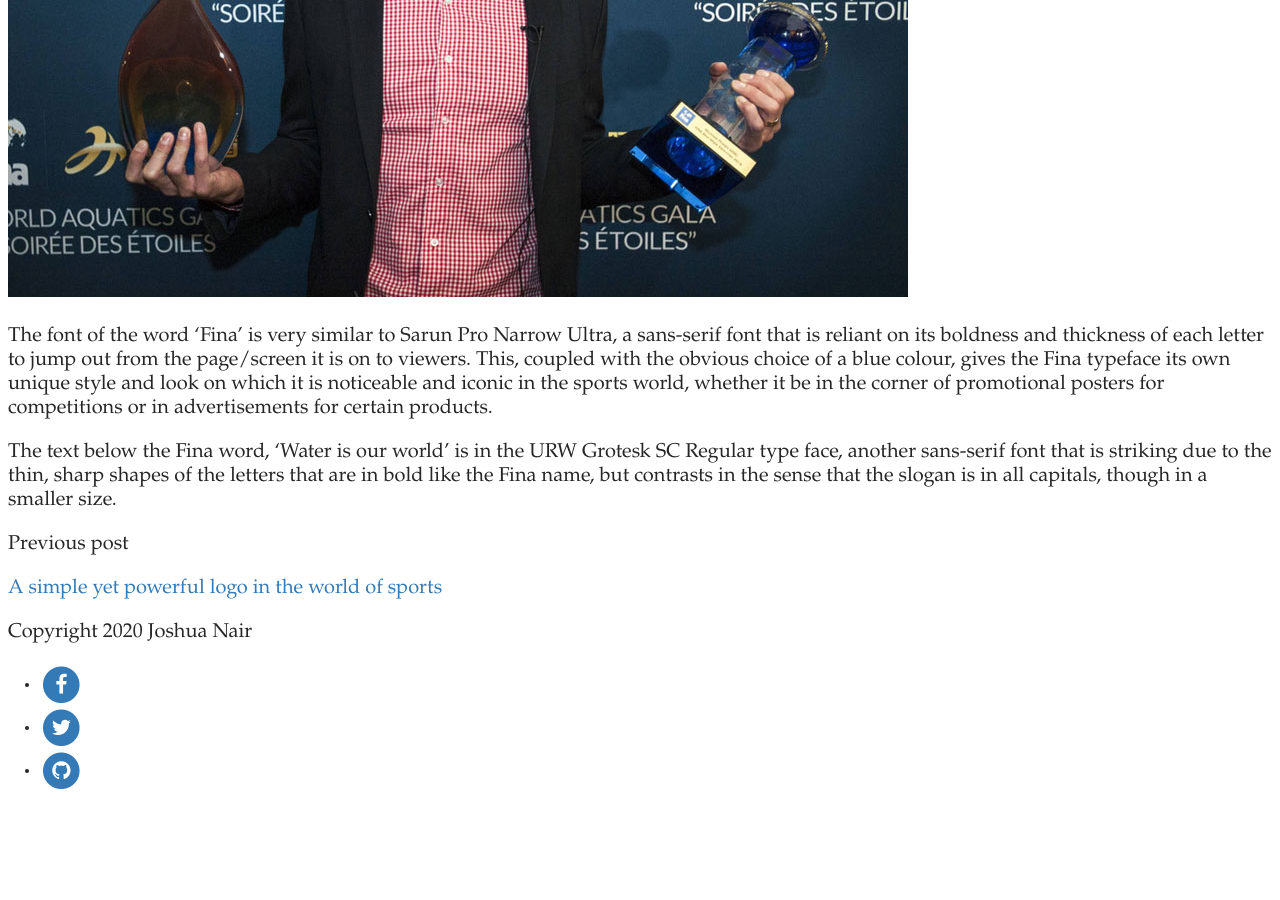
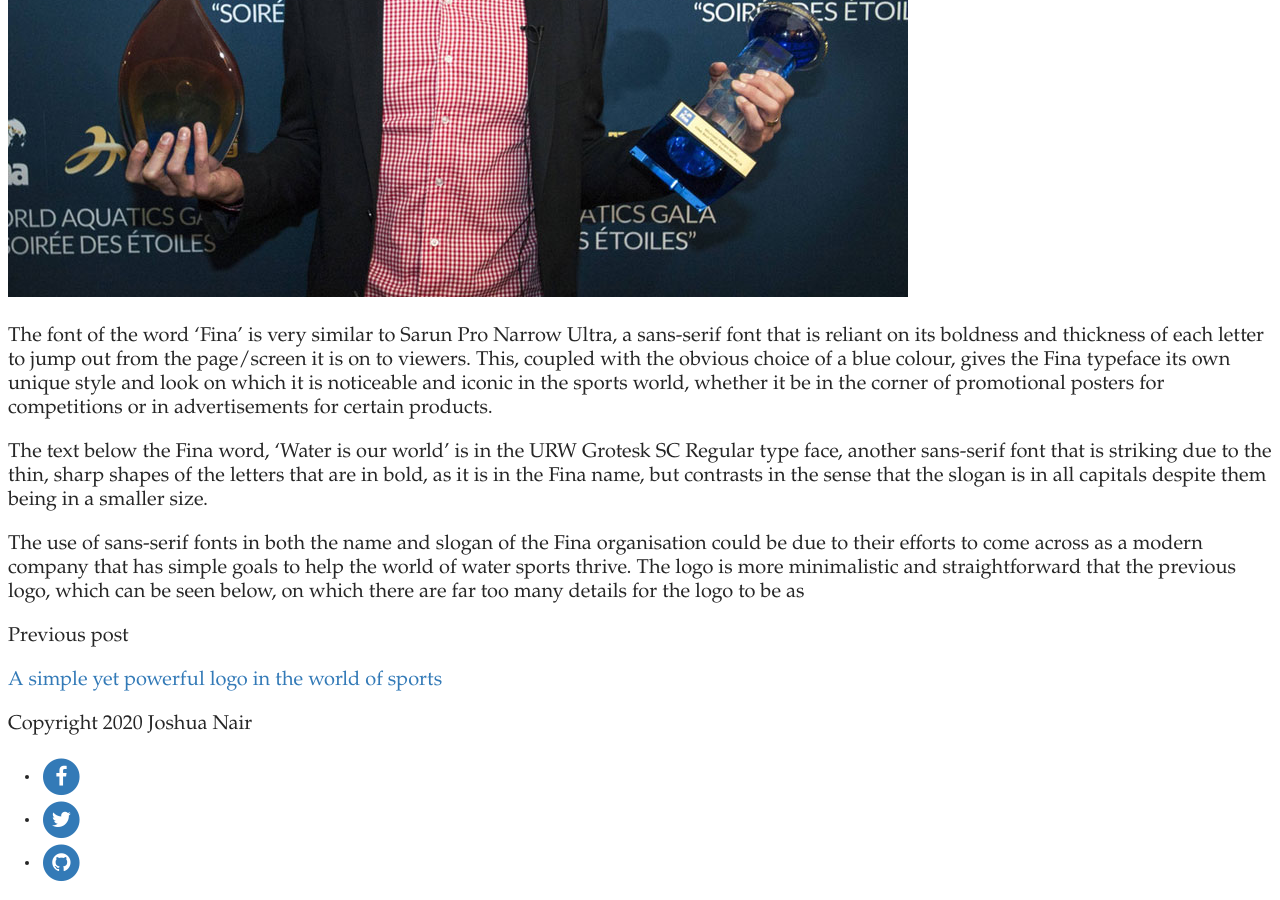
Before and after one commit to joshnair10/TypogBlog, a Jekyll site: the page built from _posts/2020-11-25-a-splash-of-simplicity.md, in a window 1280 px wide and 900 px high, scrolled down 1411 px. Built offline with Jekyll 4.4.1, drawn with Linux system fonts in a browser that asks for light colours; some web fonts are replaced; comment, search, counter and statistics services are not loaded; before the commit the page ends 2219 px from its top, so only the background shows below that.

Commit message:
Update Post “2020-11-25-a-splash-of-simplicity”

```diff
--- a/_posts/2020-11-25-a-splash-of-simplicity.md
+++ b/_posts/2020-11-25-a-splash-of-simplicity.md
@@ -13,4 +13,6 @@
 
 The font of the word 'Fina' is very similar to Sarun Pro Narrow Ultra, a sans-serif font that is reliant on its boldness and thickness of each letter to jump out from the page/screen it is on to viewers. This, coupled with the obvious choice of a blue colour, gives the Fina typeface its own unique style and look on which it is noticeable and iconic in the sports world, whether it be in the corner of promotional posters for competitions or in advertisements for certain products.
 
-The text below the Fina word, 'Water is our world' is in the URW Grotesk SC Regular type face, another sans-serif font that is striking due to the thin, sharp shapes of the letters that are in bold like the Fina name, but contrasts in the sense that the slogan is in all capitals, though in a smaller size.
+The text below the Fina word, 'Water is our world' is in the URW Grotesk SC Regular type face, another sans-serif font that is striking due to the thin, sharp shapes of the letters that are in bold, as it is in the Fina name, but contrasts in the sense that the slogan is in all capitals despite them being in a smaller size.
+
+The use of sans-serif fonts in both the name and slogan of the Fina organisation could be due to their efforts to come across as a modern company that has simple goals to help the world of water sports thrive. The logo is more minimalistic and straightforward that the previous logo, which can be seen below, on which there are far too many details for the logo to be as
```
